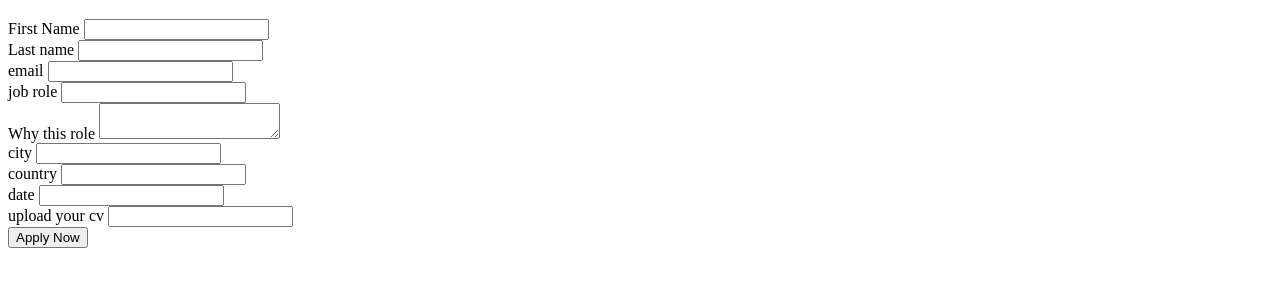
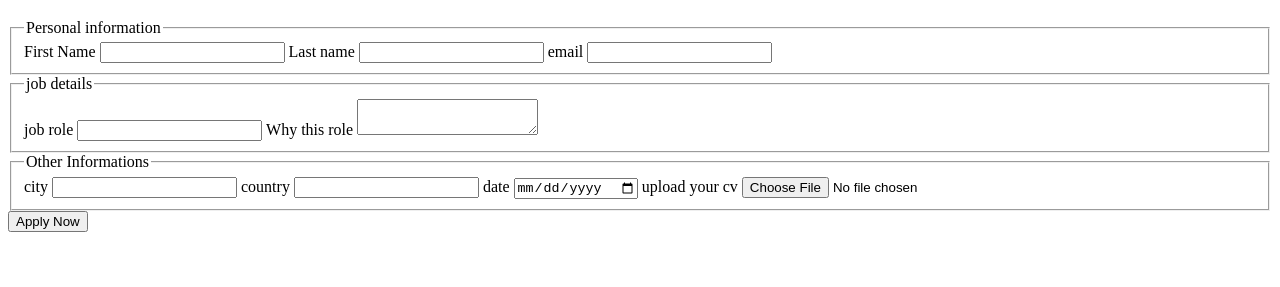
Before and after one commit to Fikirsml/Semantic_HTML, a plain HTML site: page index.html in a window 1280 px wide. Shown: the part 61-348 px from the top of the page. Drawn offline with Linux system fonts and the light colour scheme.

Commit message:
added another semantic element

```diff
--- a/index.html
+++ b/index.html
@@ -1,9 +1,9 @@
 <!DOCTYPE html>
 <html lang="en">
   <head>
-    <meta charset="UTF-8">
-    <meta name="viewport" content="width=device-width, initial-scale=1.0">
-    <link rel="stylesheet" href="index.css" >
+    <meta charset="UTF-8" />
+    <meta name="viewport" content="width=device-width, initial-scale=1.0" />
+    <link rel="stylesheet" href="index.css" />
 
     <title>Document</title>
   </head>
@@ -14,43 +14,43 @@
 
     <main class="main">
       <form action="" class="form-container">
-            <div class="inp">
+        <fieldset>
+          <legend>Personal information</legend>
           <label for="first_name">First Name</label>
-                <input type="text" id="first_name" name="first_name">
-            </div>
-            <div class="inp">
+          <input type="text" id="first_name" name="first_name" />
+
           <label for="last_name">Last name</label>
-                <input type="text" id="last_name" name="last_name">
-            </div>
-            <div class="inp">
+          <input type="text" id="last_name" name="last_name" />
+
           <label for="email">email</label>
-                <input type="text" id="email" name="email">
-            </div>
-            <div class="inp">
+          <input type="email" id="email" name="email" />
+        </fieldset>
+
+        <fieldset>
+          <legend>job details</legend>
+
           <label for="job_role">job role</label>
-                <input type="text" id="job_role" name="job_role">
-            </div>
-            <div class="inp">
+          <input type="text" id="job_role" name="job_role" />
+
           <label for="why">Why this role</label>
           <textarea name="why" id="why"></textarea>
-            </div>
+        </fieldset>
 
-            <div class="inp">
+        <fieldset>
+          <legend>Other Informations</legend>
+
           <label for="city">city</label>
-                <input type="text" id="city" name="city">
-            </div>
-            <div class="inp">
+          <input type="text" id="city" name="city" />
+
           <label for="country">country</label>
-                <input type="text" id="country" name="country">
-            </div>
-            <div class="inp">
+          <input type="text" id="country" name="country" />
+
           <label for="date">date</label>
-                <input type="text" id="date" name="date">
-            </div>
-            <div class="inp">
+          <input type="date" id="date" name="date" />
+
           <label for="upload">upload your cv</label>
-                <input type="text" id="upload" name="upload">
-            </div>
+          <input type="file" id="upload" name="upload" />
+        </fieldset>
 
         <button type="submit">Apply Now</button>
       </form>
```
Lines whose indentation alone changed are shown as unchanged.
